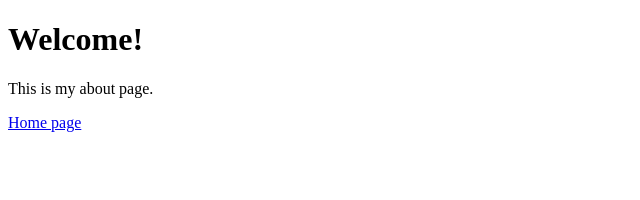
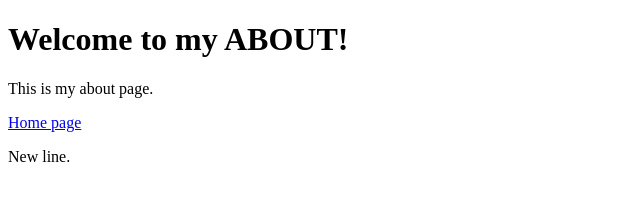
Before and after one commit to Anc1kr1st/AwesomeLandingPage, a plain HTML site: page about.html in a window 1280 px wide. Shown: the whole page, without its empty margins (0-640 px from the left). Drawn offline with Linux system fonts and the light colour scheme.

Commit message:
Updated about.html
Just changed few things.

```diff
--- a/about.html
+++ b/about.html
@@ -6,8 +6,9 @@
     <title>About</title>
 </head>
 <body>
-    <h1>Welcome!</h1>
+    <h1>Welcome to my ABOUT!</h1>
     <p>This is my about page.</p>
     <a href="index.html">Home page</a>
+    <p>New line.</p>
 </body>
 </html>
```
